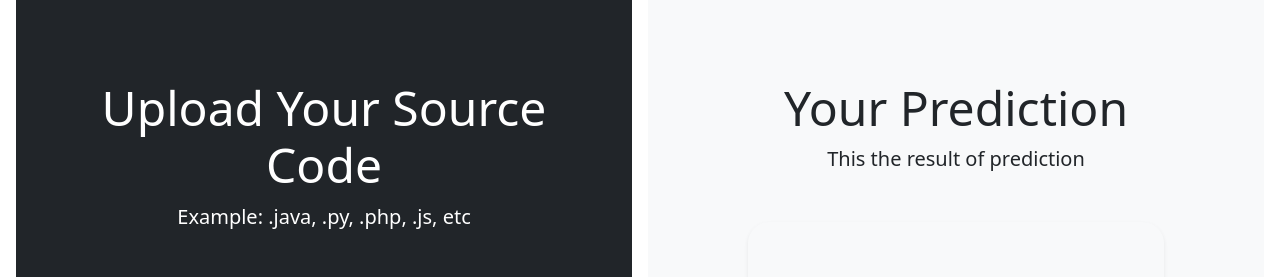
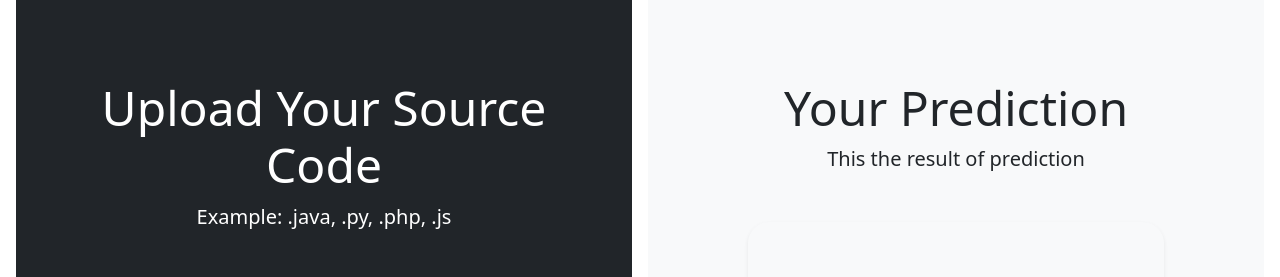
Before and after one commit to AldiZulfikar/devops_dtl, a Flask app: page / in a window 1280 px wide. Shown: the part 779-1056 px from the top of the page. Run offline with Flask 2, Linux system fonts and the light colour scheme.

Commit message:
commit 5

```diff
--- a/app/templates/index.html
+++ b/app/templates/index.html
@@ -72,7 +72,7 @@
 				>
 					<div class="my-3 py-3">
 						<h2 class="display-5">Upload Your Source Code</h2>
-						<p class="lead">Example: .java, .py, .php, .js, etc</p>
+						<p class="lead">Example: .java, .py, .php, .js</p>
 					</div>
 					<div
 						class="bg-light shadow-sm mx-auto"
```
